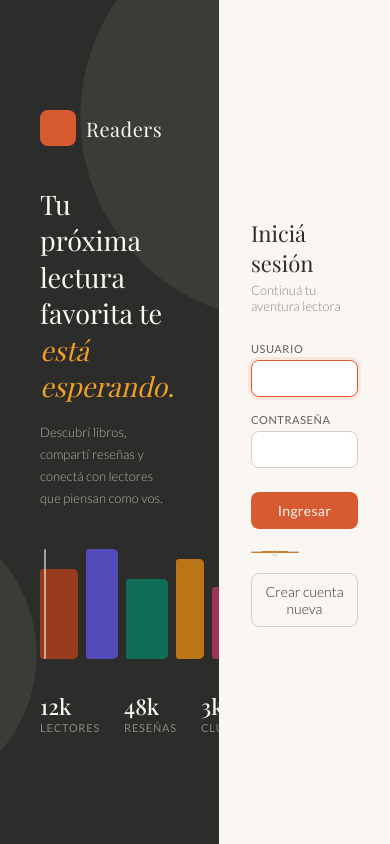
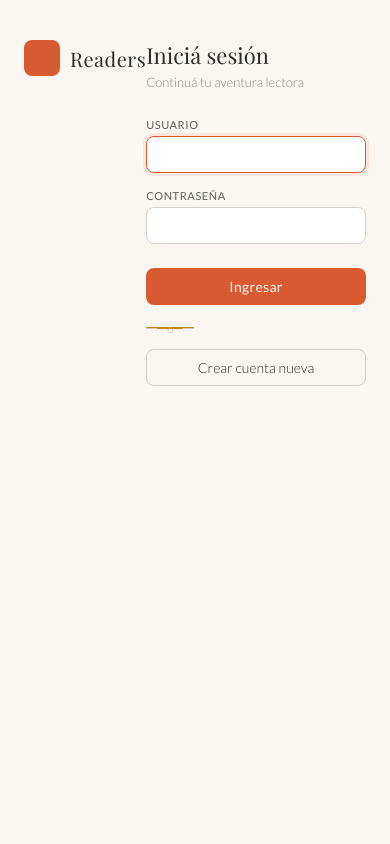
Before and after one commit to Chialvo/Readers, a Django app: page /accounts/login/ in a window 390 px wide. Run offline with Django 5.2, Linux system fonts and the light colour scheme; some web fonts are replaced.

Commit message:
responsiveFix

```diff
--- a/Readers/static/css/main.css
+++ b/Readers/static/css/main.css
@@ -420,3 +420,39 @@ body { min-height: 100vh; background: #faf7f2; font-family: 'Lato', sans-serif;
   .lib-stat { min-width: 50%; border-bottom: 1px solid var(--border); }
   .lib-grid { grid-template-columns: 1fr; }
 }
+
+/* ─── AUTH MOBILE LOGO ────────────────────────────────── */
+.auth-mobile-logo {
+  display: none;
+  align-items: center;
+  gap: 10px;
+  margin-bottom: 2rem;
+}
+
+/* ─── RESPONSIVE: LOGIN / REGISTER ───────────────────── */
+@media (max-width: 768px) {
+  .page {
+    flex-direction: column;
+  }
+
+  .left {
+    display: none;
+  }
+
+  .right {
+    padding: 2.5rem 1.5rem 3rem;
+    align-items: flex-start;
+    justify-content: flex-start;
+    min-height: 100vh;
+  }
+
+  .auth-mobile-logo {
+    display: flex;
+  }
+
+  .login-box,
+  .box {
+    max-width: 100%;
+    width: 100%;
+  }
+}
--- a/Readers/users/templates/registration/login.html
+++ b/Readers/users/templates/registration/login.html
@@ -1,4 +1,3 @@
-
 {% load static %}
 <link rel="stylesheet" href="{% static 'css/main.css' %}">
 
@@ -41,6 +40,10 @@
   </div>
 
   <div class="right">
+    <div class="auth-mobile-logo">
+      <div class="logo-icon"><i class="ti ti-book-2" aria-hidden="true"></i></div>
+      <span class="logo-text" style="color:#2C2C2A;">Readers</span>
+    </div>
     <div class="login-box">
       <h2>Iniciá sesión</h2>
       <p>Continuá tu aventura lectora</p>
@@ -76,21 +79,3 @@
     </div>
   </div>
 </div>
-
-<script>
-document.getElementById('tpw').addEventListener('click',function(){
-  var p=document.getElementById('pw');
-  var e=document.getElementById('eye');
-  var show=p.type==='password';
-  p.type=show?'text':'password';
-  e.className=show?'ti ti-eye-off':'ti ti-eye';
-  this.setAttribute('aria-label',show?'Ocultar contraseña':'Mostrar contraseña');
-});
-document.getElementById('btn-in').addEventListener('click',function(){
-  var u=document.getElementById('uname').value.trim();
-  var p=document.getElementById('pw').value;
-  var err=document.getElementById('err');
-  if(!u||!p){err.style.display='flex';return;}
-  err.style.display='none';
-});
-</script>
```
Also changed, not shown: Readers/users/templates/registration/register.html (+7 -0 lines).
